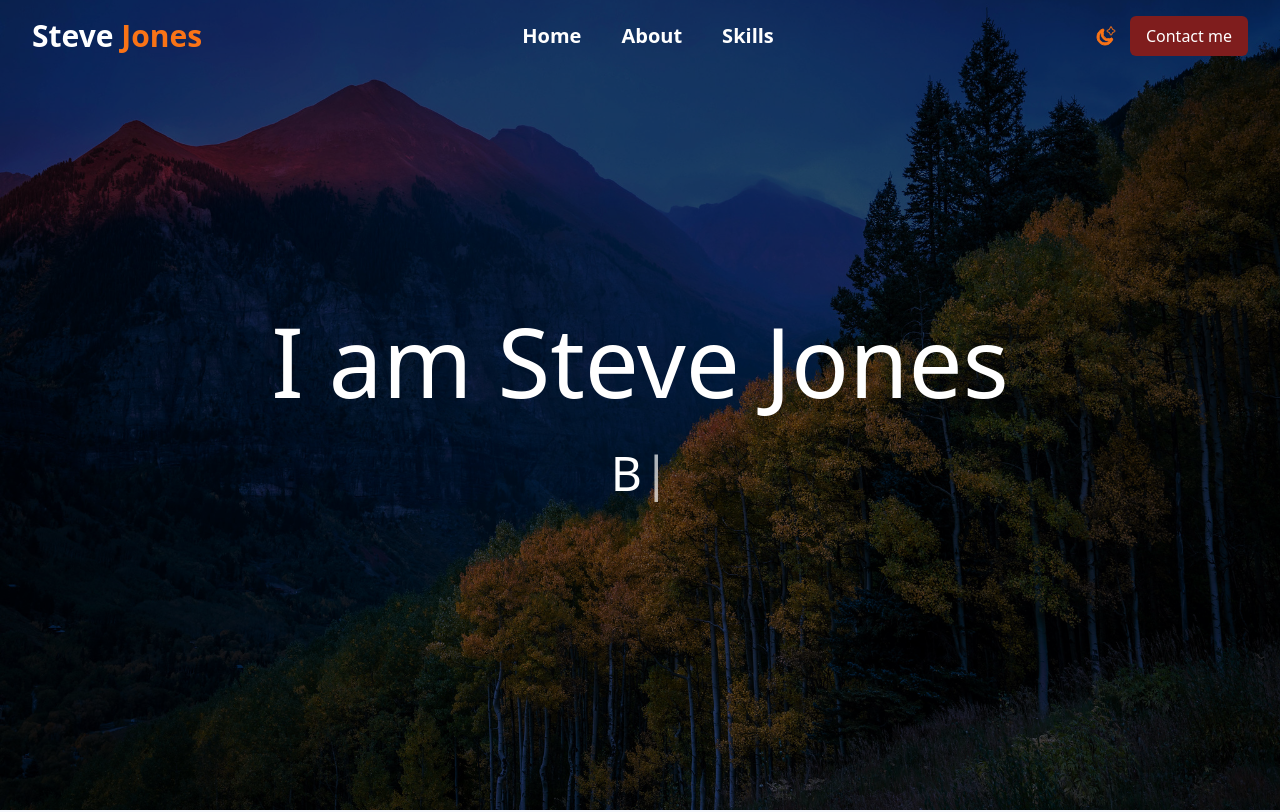
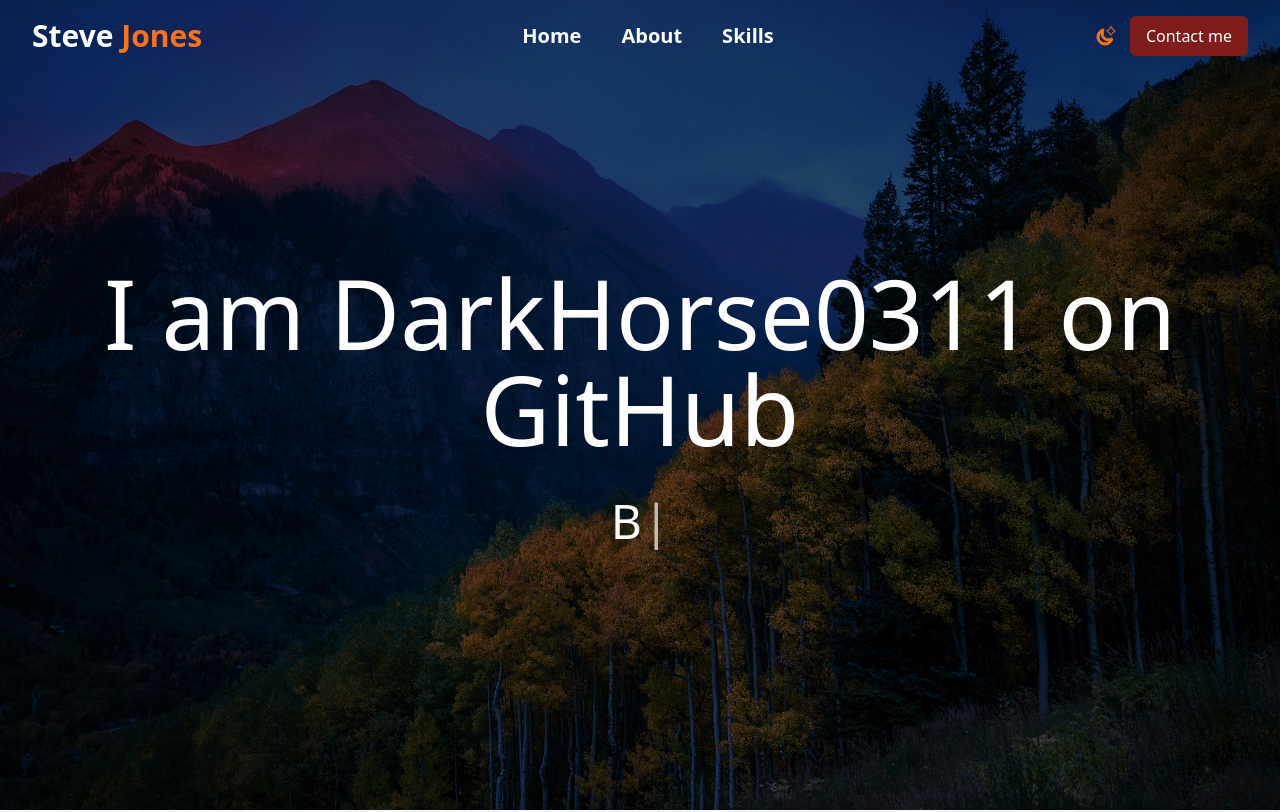
Before and after one commit to DarkHorse0311/darkhorse_portfolio, a React (Vite) app in the folder Frontend/: page / in a window 1280 px wide. Shown: the top 812 px of the page. Built offline with nearby package versions, Linux system fonts and the light colour scheme.

Commit message:
Change the name to darkhorse

```diff
--- a/Frontend/src/components/HeroSection.jsx
+++ b/Frontend/src/components/HeroSection.jsx
@@ -19,7 +19,7 @@
           style={{ backgroundColor: 'rgba(0, 0, 0, 0.6)' }}
         >
           <h1 className='text-white font-medium text-4xl md:text-6xl lg:text-8xl text-center'>
-            I am Steve Jones
+            I am DarkHorse0311 on GitHub
           </h1>
           <span className='text-white mt-5 md:mt-10 font text-xl md:text-2xl lg:text-5xl'>
             {' '}
```
